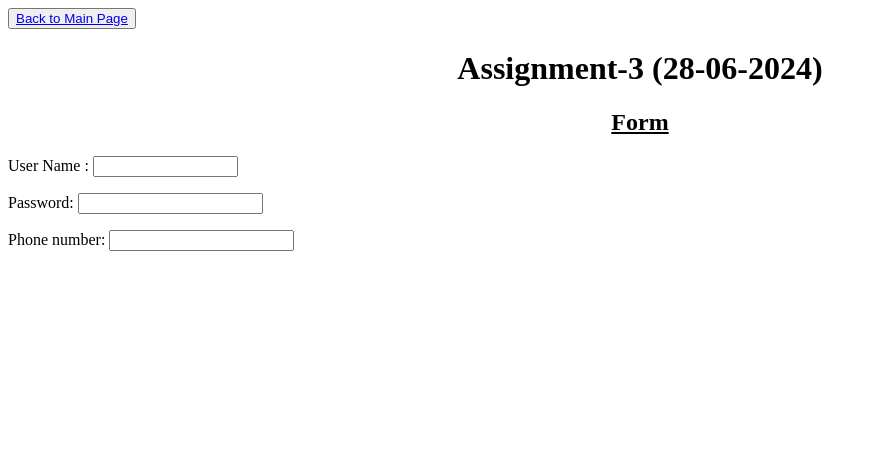
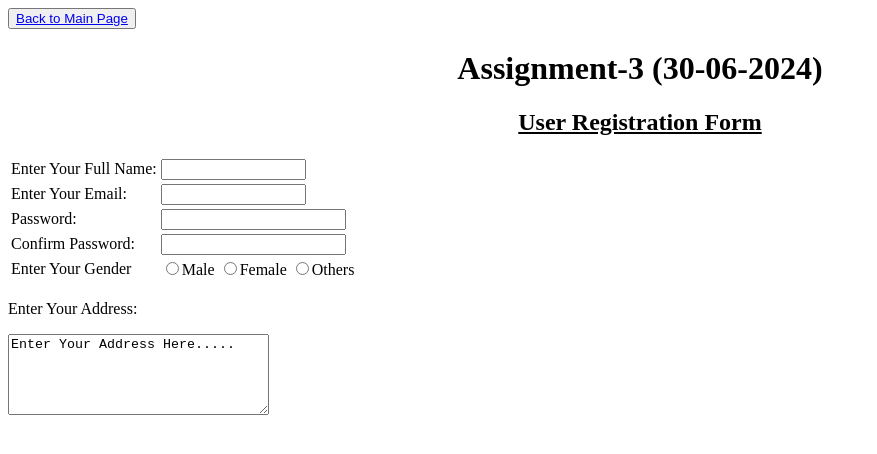
Before and after one commit to RashidAAleem/WMA-B-12-SMIT, a plain HTML site: page Assignments/Assignment-3(28-06-2024)-Form/index.html in a window 1280 px wide. Shown: the whole page, without its empty margins (0-877 px from the left). Drawn offline with Linux system fonts and the light colour scheme.

Commit message:
form assignment added

```diff
--- a/Assignments/Assignment-3(28-06-2024)-Form/index.html
+++ b/Assignments/Assignment-3(28-06-2024)-Form/index.html
@@ -1,35 +1,89 @@
 <!DOCTYPE html>
 <html lang="en">
+
 <head>
     <meta charset="UTF-8">
     <meta name="viewport" content="width=device-width, initial-scale=1.0">
     <title>Assignment-3</title>
 </head>
+
 <body>
     <Button><a href="../../index.html">Back to Main Page</a></Button>
     <center>
         <h1>
-            Assignment-3 (28-06-2024)
+            Assignment-3 (30-06-2024)
         </h1>
         <h2>
             <u>
 
-                Form
+                User Registration Form
             </u>
         </h2>
     </center>
     <form action="">
+
+        <table>
+            <tr>
+                <td>Enter Your Full Name:</td>
+                <td>
+                    <input type="text" name="username" size="15" maxlength="30" id="">
+                </td>
+            </tr>
+            <tr>
+                <td>
+                    Enter Your Email:
+
+                </td>
+                <td>
+                    <input type="email" name="email" size="15" maxlength="30" id="">
+                </td>
+            </tr>
+            <tr>
+                <td>
+                    Password:
+                </td>
+                <td>
+                    <input type="password" name="" id="">
+                </td>
+                <td>
+            </tr>
+            <tr>
+                <td>
+                    Confirm Password:
+                </td>
+                <td>
+                    <input type="password" name="" id="">
+                </td>
+            </tr>
+
+            <tr>
+                <td>Enter Your Gender</td>
+                <td>
+                    <input type="radio" name="male" id="">Male
+                    <input type="radio" name="female" id="">Female
+                    <input type="radio" name="others" id="">Others
+                </td>
+                <td>
+                </td>
+                <td>
+                </td>
+            </tr>
+            <tr>
+            </tr>
+
+
+
+        </table>
+
+
+
+
+
         <p>
-User Name :
-            <input type="text" name="username" size="15" maxlength="30" id="">
+            Enter Your Address:
         </p>
-        <p>
-
-            Password: <input type="password" name="" id="">
-        </p>
-        <p>
-            Phone number: <input type="tel" name="" id="">
-        </p>
+        <textarea type="textarea" cols="30" rows="5" name="address" id="address">Enter Your Address Here.....</textarea>
     </form>
 </body>
+
 </html>
```
Also changed, not shown: classes/class5(30-06-2024).html (added, +20 -0 lines), index.html (+1 -0 lines).
